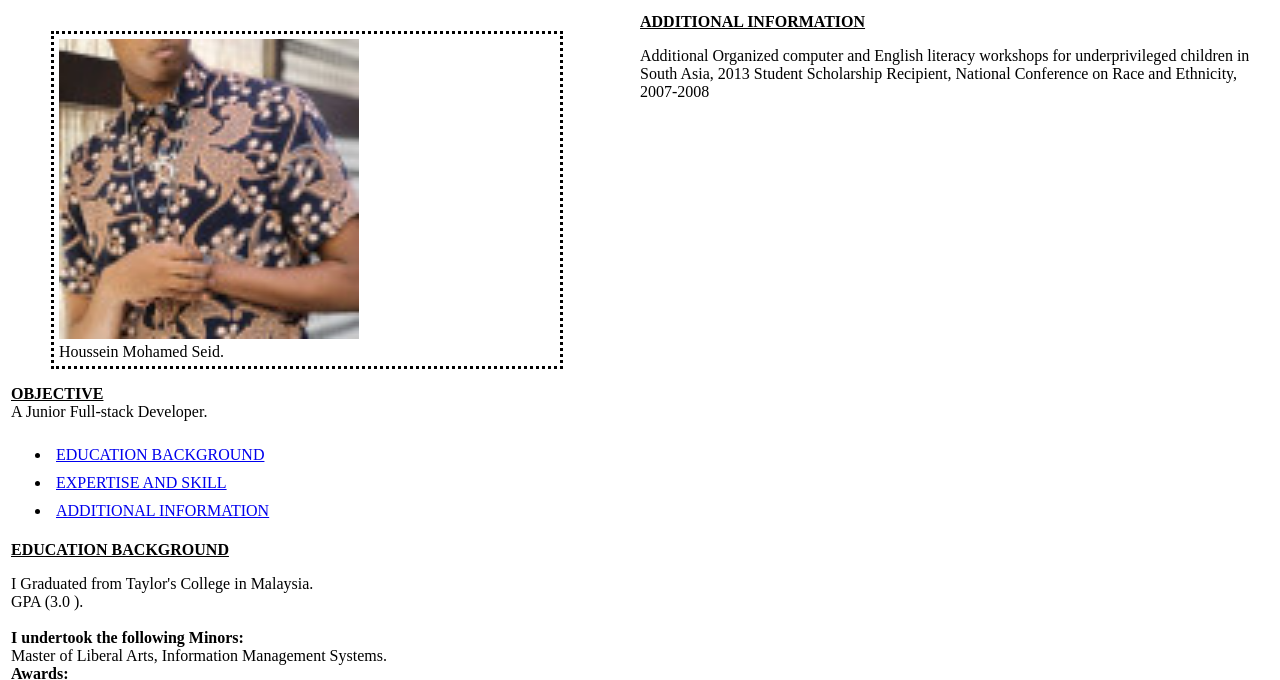
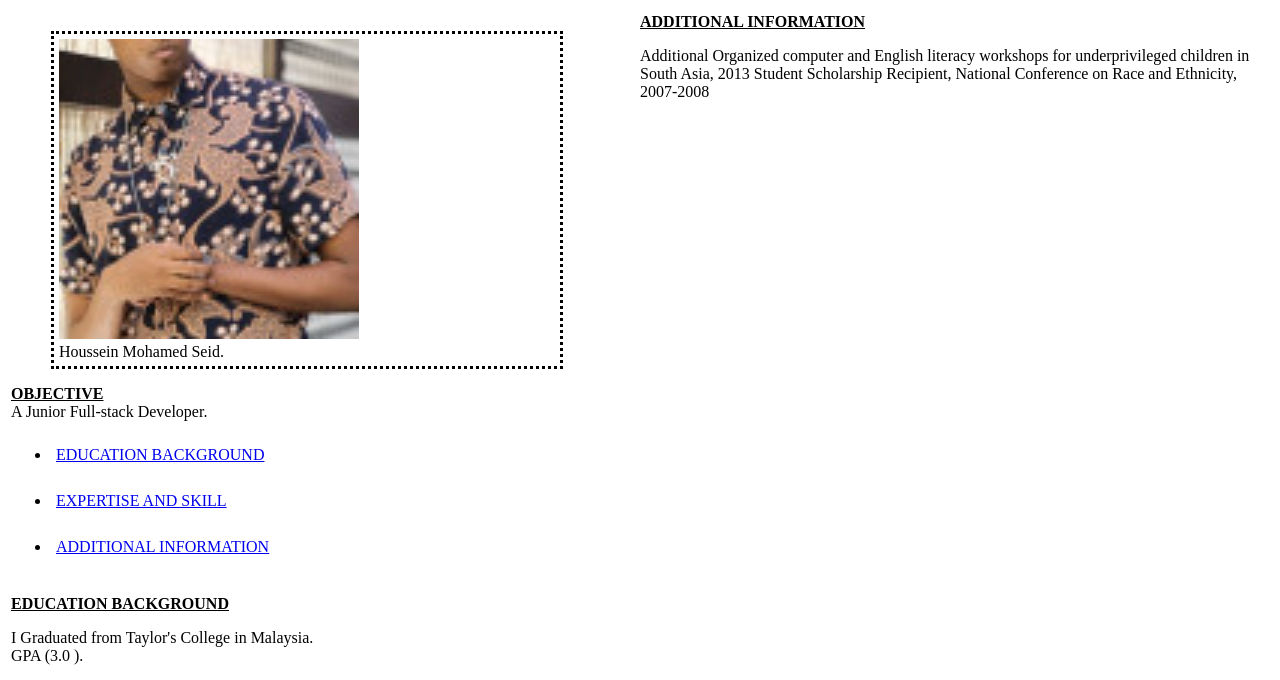
Before and after one commit to HusseinSeid/practical, a plain HTML site: page index.html in a window 1280 px wide. Shown: the part 46-726 px from the top of the page. Drawn offline with Linux system fonts and the light colour scheme.

Commit message:
Update index.html

```diff
--- a/index.html
+++ b/index.html
@@ -65,9 +65,9 @@
 
 
             <ul style="margin-top:20px;">
-                <li><a href="#education">EDUCATION BACKGROUND</a></li>
-                <li><a href="#skill">EXPERTISE AND SKILL</a></li>
-                <li><a href="#additional">ADDITIONAL INFORMATION</a></li>
+                <li><a href="#education">EDUCATION BACKGROUND</a></li><br />
+                <li><a href="#skill">EXPERTISE AND SKILL</a></li><br />
+                <li><a href="#additional">ADDITIONAL INFORMATION</a></li><br />
             </ul>
 
             <p> <a name="Education" class="Education" id="education"><u>EDUCATION BACKGROUND</u></a> </p>
```
